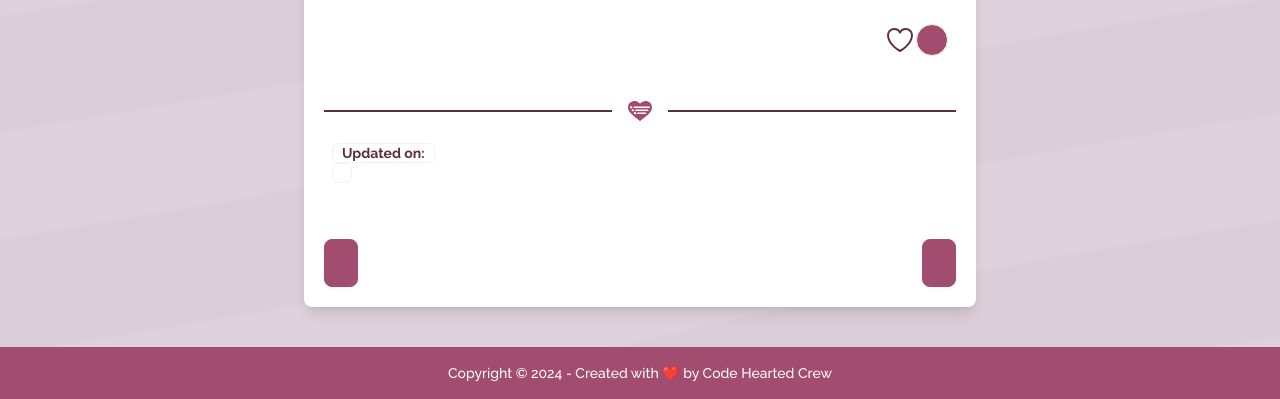
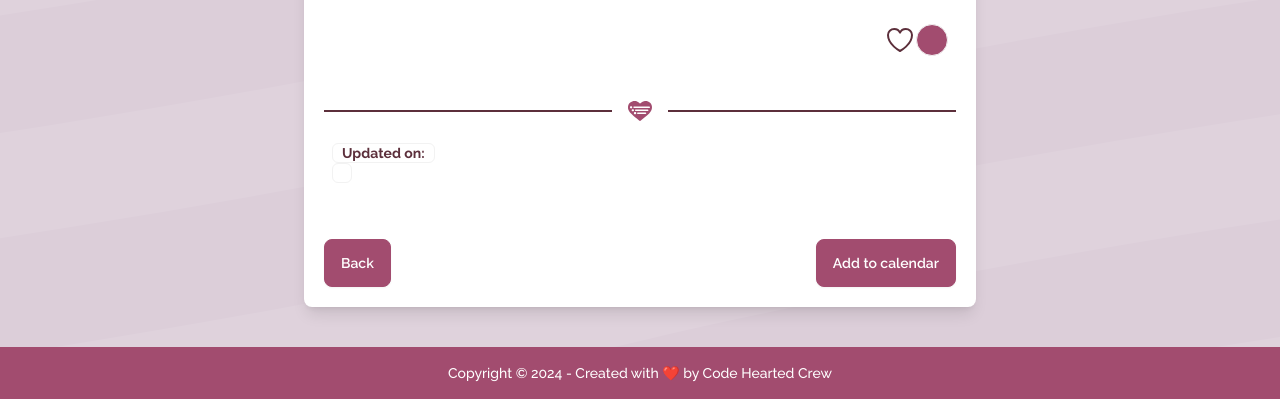
Before and after one commit to kpetrauskas92/team5-feb-hackathon, a Django app: template event/templates/event/event_details.html in a window 1280 px wide. Shown: the part 492-891 px from the top of the page. Run offline with Django 5.2, Linux system fonts and the light colour scheme; the template is opened without the code that fills it, so the values that code supplies are empty; the visitor is signed in with stand-in values (Sample User, id 1); style sheets or scripts are compiled from the project's sources; some libraries are stand-ins or nearby versions.

Commit message:
fixed text inside event card buttons (#120)

```diff
--- a/event/templates/event/event_details.html
+++ b/event/templates/event/event_details.html
@@ -81,9 +81,10 @@
             <p class="text-md bg-white rounded-md p-2 text-brown">{{ eventpost.description }}</p>
 
             <!-- Navigation and calendar addition buttons -->
-            <div class="flex justify-between items-center mx-auto max-w-2xl mt-4">
+            <div class="flex justify-between items-center mx-auto max-w-5xl mt-4">
                 <!-- Button for navigating back to the event list -->
                 <a href="{% url 'event_list' %}" class="btn text-white btn-secondary">
+                    Back
                     <!-- SVG icon for the back action -->
                 </a>
                 <!-- Conditional rendering for the 'Add to Calendar' button based on user authentication -->
@@ -94,7 +95,7 @@
                     hx-get="{% url 'add_user_date' %}?post_id={{ eventpost.id }}"
                     hx-target="#my_modal_3 .modal-box"
                     onclick="my_modal_3.showModal()">
-                    <!-- SVG icon for adding to calendar -->
+                    Add to calendar
                 </a>
                 {% else %}
                     <!-- Prompt for unauthenticated users to log in before adding events to their calendar -->
```
